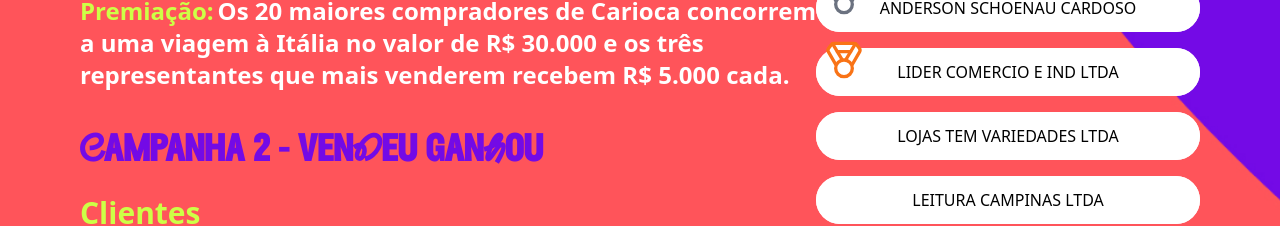
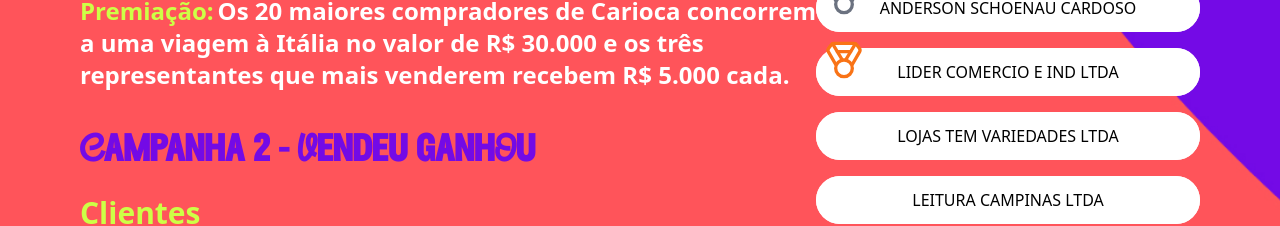
Before and after one commit to guimaya/animativa, a Next.js app: page / in a window 1280 px wide. Shown: the part 2100-2326 px from the top of the page. Built offline with nearby package versions, Linux system fonts and the light colour scheme.

Commit message:
section margin

```diff
--- a/src/components/carioca-section.tsx
+++ b/src/components/carioca-section.tsx
@@ -35,7 +35,7 @@ export default function CariocaSection() {
               </p>
             </div>
             <div className="space-y-4">
-              <h3 className="font-heading text-4xl text-custom-purple">Campanha 2 - venDeu ganHou</h3>
+              <h3 className="font-heading text-4xl text-custom-purple">Campanha 2 - Vendeu ganhOu</h3>
               <p className="pt-2 text-3xl font-bold text-custom-green">Clientes</p>
               <p>
                 <b>3 primeiros:</b> a cada 100 mil reais em compras, cada um leva um IPhone 14 128gb.
```
